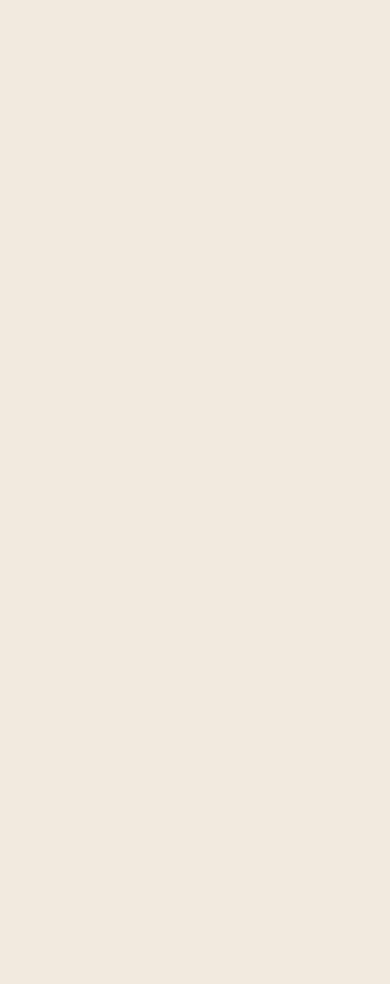
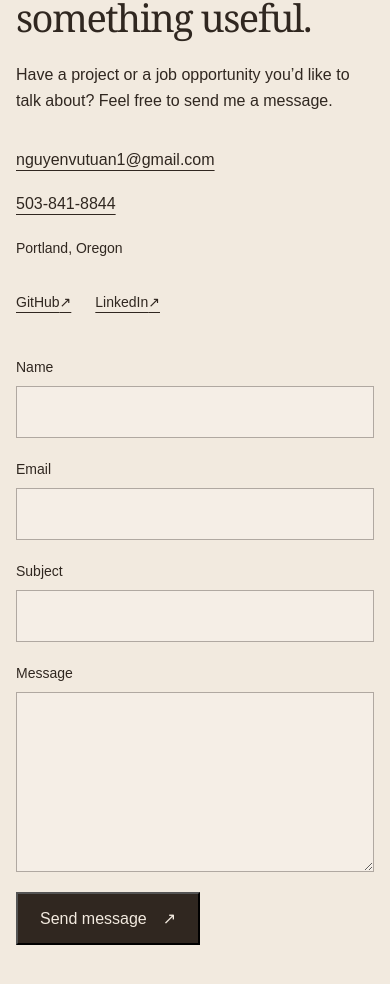
Before and after one commit to tuannguyen8/tuannguyenportfolio, a React (Vite) app in the folder frontend/: page / in a window 390 px wide. Shown: the part 6332-7316 px from the top of the page. Before the commit the page ends 6206 px from the top, so only its background shows below. Built offline with nearby package versions, Linux system fonts and the light colour scheme.

Commit message:
Connect contact form to EmailJS with submission feedback

```diff
--- a/frontend/package.json
+++ b/frontend/package.json
@@ -11,6 +11,7 @@
   "license": "ISC",
   "description": "",
   "dependencies": {
+    "@emailjs/browser": "^5.0.3",
     "react": "^19.3.1",
     "react-dom": "^19.3.1",
     "react-router-dom": "^7.18.4"
--- /dev/null
+++ b/frontend/src/components/Contact.jsx
@@ -0,0 +1,182 @@
+import { contact } from '../data/contact.js';
+import { useRef, useState } from 'react';
+import emailjs from '@emailjs/browser';
+import { emailConfig } from '../data/emailConfig.js';
+
+export default function Contact() {
+	const [status, setStatus] = useState('idle');
+	const sendingRef = useRef(false);
+
+	async function handleSubmit(event) {
+		event.preventDefault();
+
+		if (sendingRef.current) return;
+
+		const form = event.currentTarget;
+		const formData = new FormData(form);
+
+		const templateParams = {
+			user_name: String(formData.get('name') ?? '').trim(),
+			user_email: String(formData.get('email') ?? '').trim(),
+			subject: String(formData.get('subject') ?? '').trim(),
+			message: String(formData.get('message') ?? '').trim(),
+		};
+
+		if (Object.values(templateParams).some((value) => !value)) {
+			setStatus('invalid');
+			return;
+		}
+
+		sendingRef.current = true;
+		setStatus('sending');
+
+		try {
+			await emailjs.send(
+				emailConfig.serviceId,
+				emailConfig.templateId,
+				templateParams,
+				{ publicKey: emailConfig.publicKey },
+			);
+
+			form.reset();
+			setStatus('success');
+		} catch (error) {
+            console.error('EmailJS send failed:', {
+                status: error.status,
+                text: error.text,
+            });
+			setStatus('error');
+		} finally {
+			sendingRef.current = false;
+		}
+	}
+	return (
+		<section
+			className="contact-section"
+			id="contact"
+			tabIndex={-1}
+			aria-labelledby="contact-title"
+		>
+			<div className="contact-section__information">
+				<p className="eyebrow">Get in touch</p>
+
+				<h2 id="contact-title">{contact.heading}</h2>
+
+				<p className="contact-section__introduction">{contact.introduction}</p>
+
+				<a href={`mailto:${contact.email}`}>{contact.email}</a>
+
+				<a href={contact.phone.href}>{contact.phone.label}</a>
+
+				<p className="contact-section__location">{contact.location}</p>
+
+				<div className="contact-section__socials">
+					{contact.socialLinks.map((link) => (
+						<a
+							key={link.label}
+							href={link.url}
+							target="_blank"
+							rel="noopener noreferrer"
+						>
+							{link.label}
+							<span aria-hidden="true"> ↗</span>
+						</a>
+					))}
+				</div>
+			</div>
+
+			<form
+				className="contact-form"
+				onSubmit={handleSubmit}
+                aria-busy={status === 'sending'}
+			>
+				<div className="contact-form__row">
+					<div className="contact-form__field">
+						<label htmlFor="contact-name">Name</label>
+						<input
+							id="contact-name"
+							name="name"
+							type="text"
+							autoComplete="name"
+							required
+							maxLength={120}
+						/>
+					</div>
+
+					<div className="contact-form__field">
+						<label htmlFor="contact-email">Email</label>
+						<input
+							id="contact-email"
+							name="email"
+							type="email"
+							autoComplete="email"
+							required
+							maxLength={254}
+						/>
+					</div>
+				</div>
+
+				<div className="contact-form__field">
+					<label htmlFor="contact-subject">Subject</label>
+					<input
+						id="contact-subject"
+						name="subject"
+						type="text"
+						required
+						maxLength={200}
+					/>
+				</div>
+
+				<div className="contact-form__field">
+					<label htmlFor="contact-message">Message</label>
+					<textarea
+						id="contact-message"
+						name="message"
+						rows={6}
+						required
+						maxLength={6000}
+					/>
+				</div>
+
+                <button
+                className="button"
+                type="submit"
+                disabled={status === 'sending'}
+                >
+                {status === 'sending'
+                    ? 'Sending…'
+                    : status === 'error'
+                    ? 'Try again'
+                    : 'Send message'}
+
+                {status !== 'sending' && (
+                    <span aria-hidden="true">↗</span>
+                )}
+                </button>
+
+                <div
+                className="contact-form__status"
+                role="status"
+                aria-atomic="true"
+                >
+                {status === 'invalid' && (
+                    <p>Please complete every field using more than spaces.</p>
+                )}
+
+                {status === 'success' && (
+                    <p className="contact-form__feedback contact-form__feedback--success">
+                    Thanks! Your message has been sent.
+                    </p>
+                )}
+
+                {status === 'error' && (
+                    <p className="contact-form__feedback contact-form__feedback--error">
+                    Your message could not be sent. Please try again or{' '}
+                    <a href={`mailto:${contact.email}`}>email me directly</a>.
+                    </p>
+                )}
+                </div>
+			</form>
+		</section>
+	);
+}
--- a/frontend/src/components/Header.jsx
+++ b/frontend/src/components/Header.jsx
@@ -69,17 +69,11 @@ export default function Header() {
 					}`}
 					aria-label="Main navigation"
 				>
-					<Link
-					to="/#projects"
-					onClick={() => handleSectionClick('projects')}
-					>
+					<Link to="/#projects" onClick={() => handleSectionClick('projects')}>
 						Work
 					</Link>
 
-					<Link
-					to="/#about"
-					onClick={() => handleSectionClick('about')}
-					>
+					<Link to="/#about" onClick={() => handleSectionClick('about')}>
 						About
 					</Link>
 
@@ -90,6 +84,9 @@ export default function Header() {
 						Experience
 					</Link>
 
+					<Link to="/#contact" onClick={() => handleSectionClick('contact')}>
+						Contact
+					</Link>
 				</nav>
 			</div>
 		</header>
--- /dev/null
+++ b/frontend/src/data/contact.js
@@ -0,0 +1,26 @@
+export const contact = {
+  email: 'nguyenvutuan1@gmail.com',
+
+  phone: {
+    label: '503-841-8844',
+    href: 'tel:+15038418844',
+  },
+
+  location: 'Portland, Oregon',
+
+  socialLinks: [
+    {
+      label: 'GitHub',
+      url: 'https://github.com/tuannguyen8',
+    },
+    {
+      label: 'LinkedIn',
+      url: 'https://www.linkedin.com/in/tuan-nguyen-cs',
+    },
+  ],
+
+  heading: 'Let’s make something useful.',
+
+  introduction:
+    'Have a project or a job opportunity you’d like to talk about? Feel free to send me a message.',
+};
--- /dev/null
+++ b/frontend/src/data/emailConfig.js
@@ -0,0 +1,5 @@
+export const emailConfig = {
+  serviceId: 'service_d2azh6f',
+  templateId: 'template_4swfkhu',
+  publicKey: 'nLKVKUFVTCqjKXrB3',
+};
--- a/frontend/src/pages/HomePage.jsx
+++ b/frontend/src/pages/HomePage.jsx
@@ -4,6 +4,8 @@ import { projects } from '../data/projects.js';
 import About from '../components/About.jsx';
 import Experience from '../components/Experience.jsx';
 import Education from '../components/Education.jsx';
+import Contact from '../components/Contact.jsx';
+
 
 export default function HomePage() {
 	const featuredProjects = projects.filter((project) => project.featured);
@@ -53,6 +55,7 @@ export default function HomePage() {
 			<About />
       <Experience />
       <Education />
+      <Contact />
 		</>
 	);
 }
--- a/frontend/src/styles/main.scss
+++ b/frontend/src/styles/main.scss
@@ -973,3 +973,144 @@ h3 {
     grid-template-columns: 1fr;
   }
 }
+
+.contact-section {
+  display: grid;
+  grid-template-columns: minmax(0, 1fr) minmax(0, 1fr);
+  gap: clamp(32px, 5vw, 72px);
+  padding-block: 48px 80px;
+  border-top: 1px solid var(--color-border);
+  scroll-margin-top: 24px;
+
+  &:focus {
+    outline: none;
+  }
+
+  &__information {
+    min-width: 0;
+
+    h2 {
+      max-width: 15ch;
+      margin-block: 16px 24px;
+      font-size: clamp(38px, 4.5vw, 60px);
+      line-height: 1.08;
+      letter-spacing: -0.04em;
+    }
+
+    > a {
+      display: flex;
+      align-items: center;
+      width: fit-content;
+      min-height: 44px;
+      overflow-wrap: anywhere;
+    }
+  }
+
+  &__introduction {
+    max-width: 42ch;
+    margin-bottom: 24px;
+  }
+
+  &__location {
+    margin-top: 12px;
+    font-size: 14px;
+  }
+
+  &__socials {
+    display: flex;
+    flex-wrap: wrap;
+    gap: 12px 24px;
+    margin-top: 20px;
+
+    a {
+      display: inline-flex;
+      align-items: center;
+      min-height: 44px;
+      font-size: 14px;
+    }
+  }
+}
+
+.contact-form {
+  display: flex;
+  flex-direction: column;
+  gap: 20px;
+  min-width: 0;
+
+  &__row {
+    display: grid;
+    grid-template-columns: repeat(2, minmax(0, 1fr));
+    gap: 20px;
+  }
+
+  &__field {
+    display: flex;
+    flex-direction: column;
+    gap: 8px;
+    min-width: 0;
+  }
+
+  label {
+    font-size: 14px;
+  }
+
+  input,
+  textarea {
+    width: 100%;
+    min-width: 0;
+    min-height: 48px;
+    padding: 12px;
+    border: 1px solid var(--color-border);
+    border-radius: 0;
+    background: rgba(255, 255, 255, 0.2);
+    color: var(--color-text);
+    font: inherit;
+
+    &:focus-visible {
+      outline: 2px solid var(--color-text);
+      outline-offset: 3px;
+    }
+  }
+
+  textarea {
+    resize: vertical;
+  }
+
+  .button {
+    align-self: flex-start;
+    font: inherit;
+    cursor: pointer;
+
+    &:disabled {
+      opacity: 0.5;
+      cursor: not-allowed;
+    }
+  }
+}
+
+@media (max-width: 700px) {
+  .contact-section {
+    grid-template-columns: 1fr;
+    gap: 32px;
+  }
+}
+
+@media (max-width: 480px) {
+  .contact-form__row {
+    grid-template-columns: 1fr;
+  }
+}
+
+.contact-form__feedback {
+  padding: 14px 16px;
+  border: 1px solid var(--color-border);
+  font-size: 14px;
+}
+
+.contact-form__feedback--success {
+  background: #e1e8d6;
+}
+
+.contact-form__feedback--error {
+  background: #f0d8cc;
+}
```
Also changed, not shown: 1 other file (tests, documents, lock files or other folders). Lines whose indentation alone changed are shown as unchanged.
